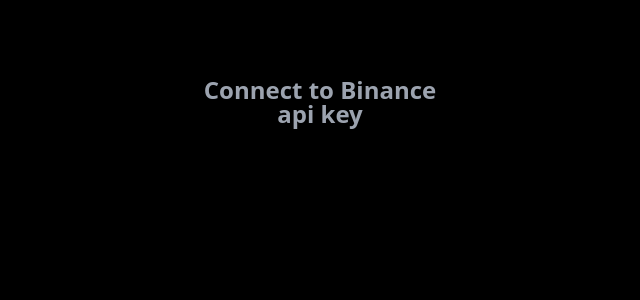
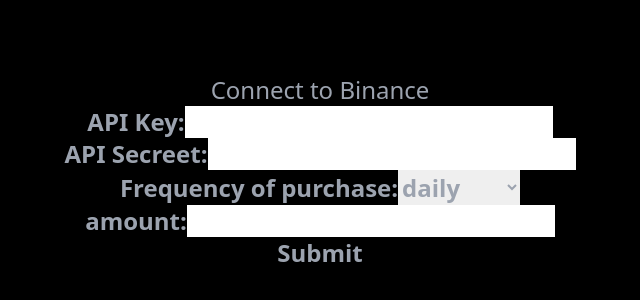
Before and after one commit to fhd1423/dca, a Next.js app in the folder dca-next-app/: page /account in a window 1280 px wide. Shown: the part 86-386 px from the top of the page, without its empty margins (320-960 px from the left). Built offline with nearby package versions, Linux system fonts and the light colour scheme.

Commit message:
account page incomplete

```diff
--- a/dca-next-app/pages/account.js
+++ b/dca-next-app/pages/account.js
@@ -1,16 +1,57 @@
 import React from 'react'
 
 const account = () => {
+    const options=[
+        {label: 'daily', value: 'daily'},
+        {label: 'weekly', value: 'weekly'},
+        {label: 'monthly', value: 'monthly'},
+    ];
+
+    const [value, setValue] = React.useState('daily');
+
+    const handleChange = (event) => {
+        setValue(event.target.value);
+    };
+
+    function submit(e){
+        e.preventDefault();
+        alert(apiKey);
+    }
+
   return (
     <div className=' relative bg-black h-screen w-screen'>
-      <div className='w-full absolute top-40 text-center text-2xl font-bold text-gray-400'>
+      <div className='w-full absolute top-40 text-center text-2xl f ont-bold text-gray-400'>
         Connect to Binance
-        <div className='animate-bounce w-full font-bold text-gray-400'>
-            api key
+        <div className='w-full font-bold text-gray-400'>
+            API Key:
+            <input type="text" name="apiKey"/>
+            <div>
+                API Secreet:
+                <input type="text" name="apiSecret"/>
+            </div>
+            <div>
+                Frequency of purchase:
+                <select value={value} onChange={handleChange}>
+                    {options.map((option)=>(
+                        <option value={option.value}>{option.label}</option>
+                    ))}
+                </select>
+            </div>
+            <div>
+                amount:
+                <input type="text" name="amount"/>
+
+                <div>
+                    <button onClick={submit}>
+                        Submit
+                    </button>
+                </div>
+            </div>
         </div>
       </div>
     </div>
-  )
-}
+  );
+};
+
 
 export default account
```
Also changed, not shown: 2 other files (tests, documents, lock files or other folders).
